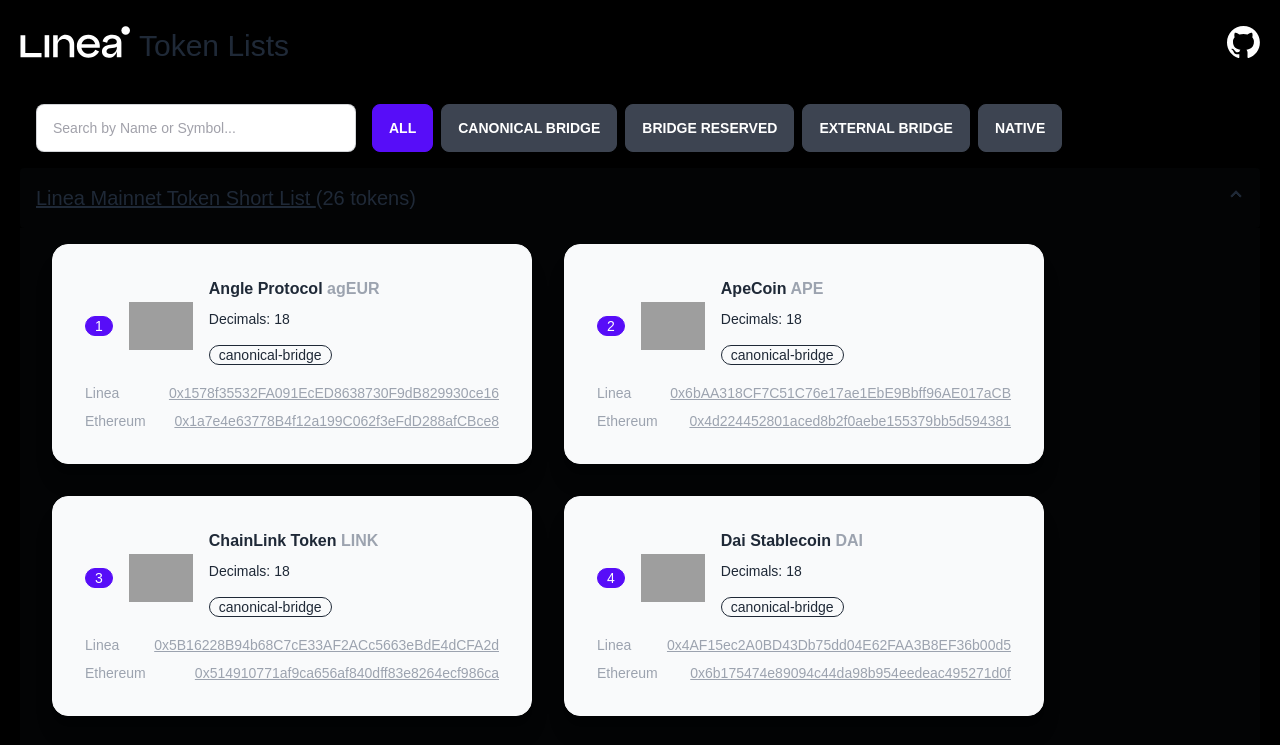
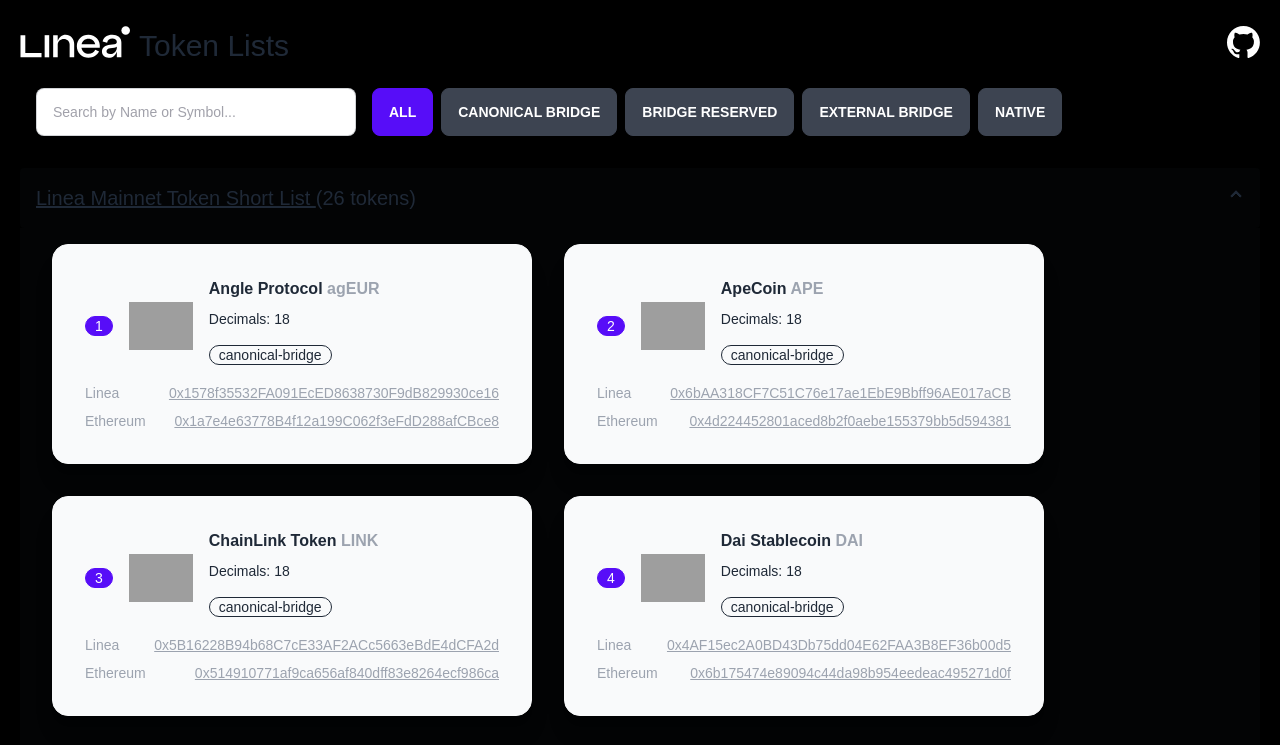
Before and after one commit to Consensys/linea-token-list, a website: page index.html in a window 1280 px wide. Shown: the top 745 px of the page. Drawn offline with nearby package versions, Linux system fonts and the light colour scheme; grey boxes are pictures that could not be loaded.

```diff
--- a/index.html
+++ b/index.html
@@ -12,7 +12,7 @@
     <link rel="icon" href="favicon.ico" type="image/x-icon" />
   </head>
   <body class="bg-black">
-    <header class="shadow-sm pb-6">
+    <header class="shadow-sm pb-2">
       <div class="mx-auto flex justify-between items-center">
         <a href="/" class="flex items-center items-center space-x-2">
           <img src="public/images/linea.svg" alt="Linea" class="h-8 w-auto" />
@@ -28,7 +28,7 @@
         </a>
       </div>
     </header>
-    <div class="p-4 flex flex-row space-x-4">
+    <div class="p-4 mb-4 flex flex-row space-x-4">
       <input
         type="search"
         id="searchInput"
```
